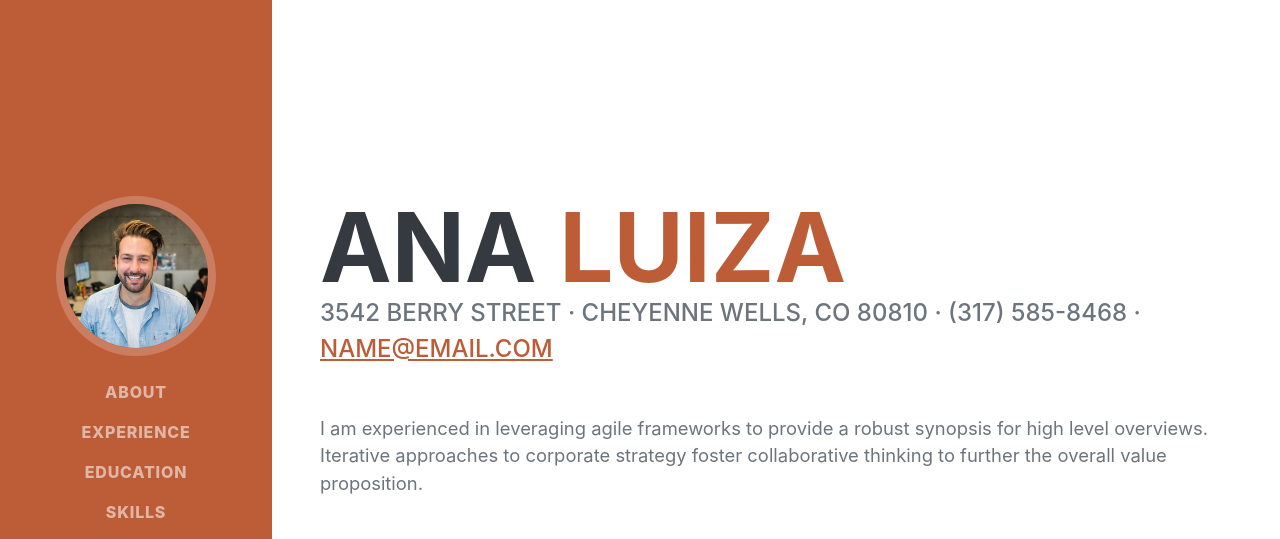
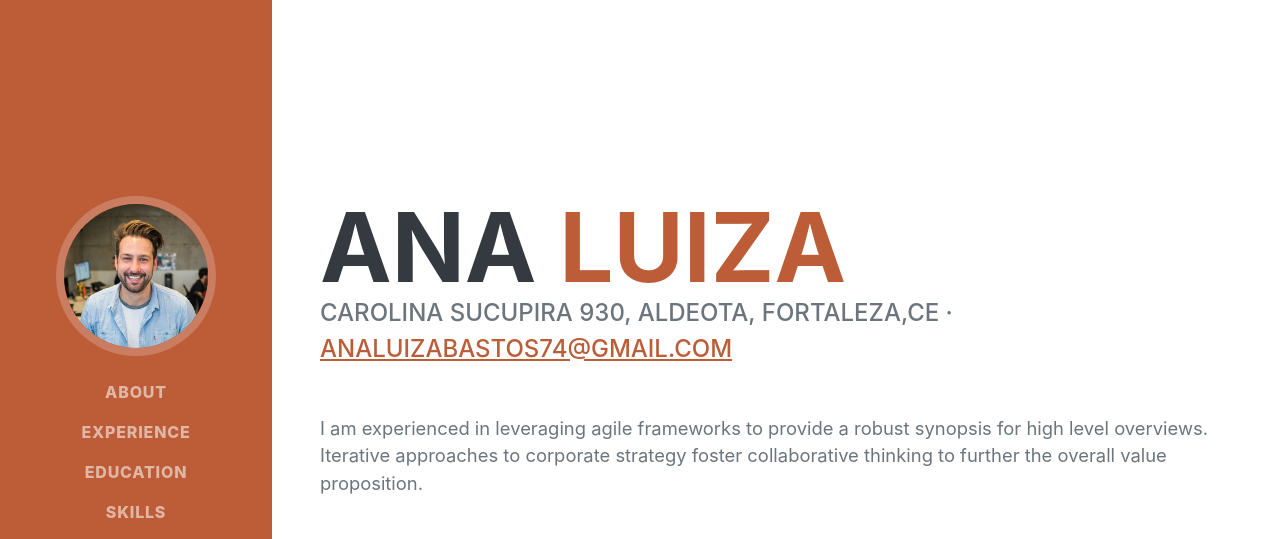
Before and after one commit to AnaLuiza74/AnaLuiza74.github.io, a plain HTML site: page index.html in a window 1280 px wide. Shown: the top 539 px of the page. Drawn offline with nearby package versions, Linux system fonts and the light colour scheme; a web font is replaced by a local one.

Commit message:
alteração de endereço e e mail

```diff
--- a/index.html
+++ b/index.html
@@ -44,8 +44,8 @@
                         <span class="text-primary">Luiza</span>
                     </h1>
                     <div class="subheading mb-5">
-                        3542 Berry Street · Cheyenne Wells, CO 80810 · (317) 585-8468 ·
-                        <a href="mailto:name@email.com">name@email.com</a>
+                        Carolina Sucupira 930, Aldeota, Fortaleza,ce ·
+                        <a href="mailto:name@email.com">analuizabastos74@gmail.com</a>
                     </div>
                     <p class="lead mb-5">I am experienced in leveraging agile frameworks to provide a robust synopsis for high level overviews. Iterative approaches to corporate strategy foster collaborative thinking to further the overall value proposition.</p>
                     <div class="social-icons">
```
